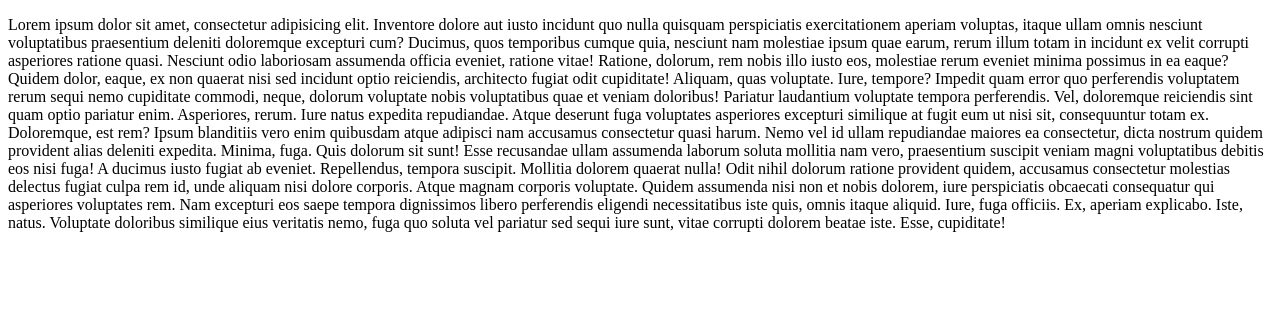
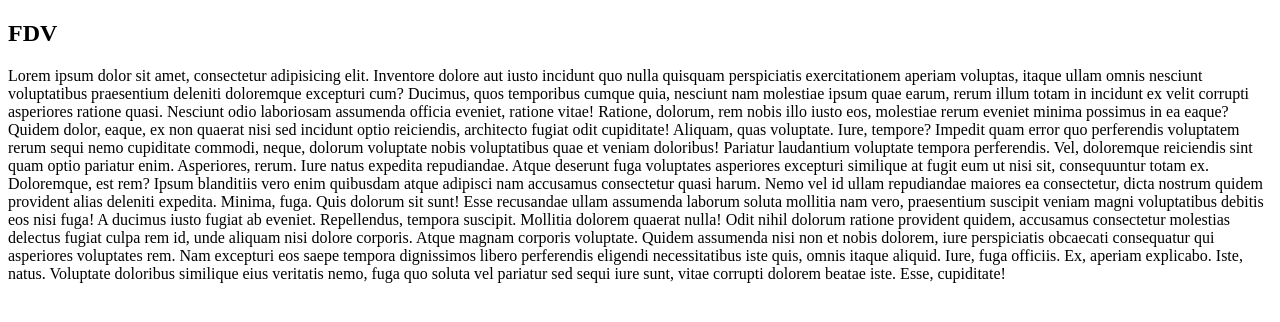
Before and after one commit to fernandomatiasdv/repo_nuevo, a plain HTML site: page index.html in a window 1280 px wide. Drawn offline with Linux system fonts and the light colour scheme.

Commit message:
agregue el nombre

```diff
--- a/index.html
+++ b/index.html
@@ -6,6 +6,7 @@
     <title>Document</title>
 </head>
 <body>
+    <h2>FDV</h2>
     <p>
         Lorem ipsum dolor sit amet, consectetur adipisicing elit. Inventore dolore aut iusto incidunt quo nulla quisquam perspiciatis exercitationem aperiam voluptas, itaque ullam omnis nesciunt voluptatibus praesentium deleniti doloremque excepturi cum?
         Ducimus, quos temporibus cumque quia, nesciunt nam molestiae ipsum quae earum, rerum illum totam in incidunt ex velit corrupti asperiores ratione quasi. Nesciunt odio laboriosam assumenda officia eveniet, ratione vitae!
```
